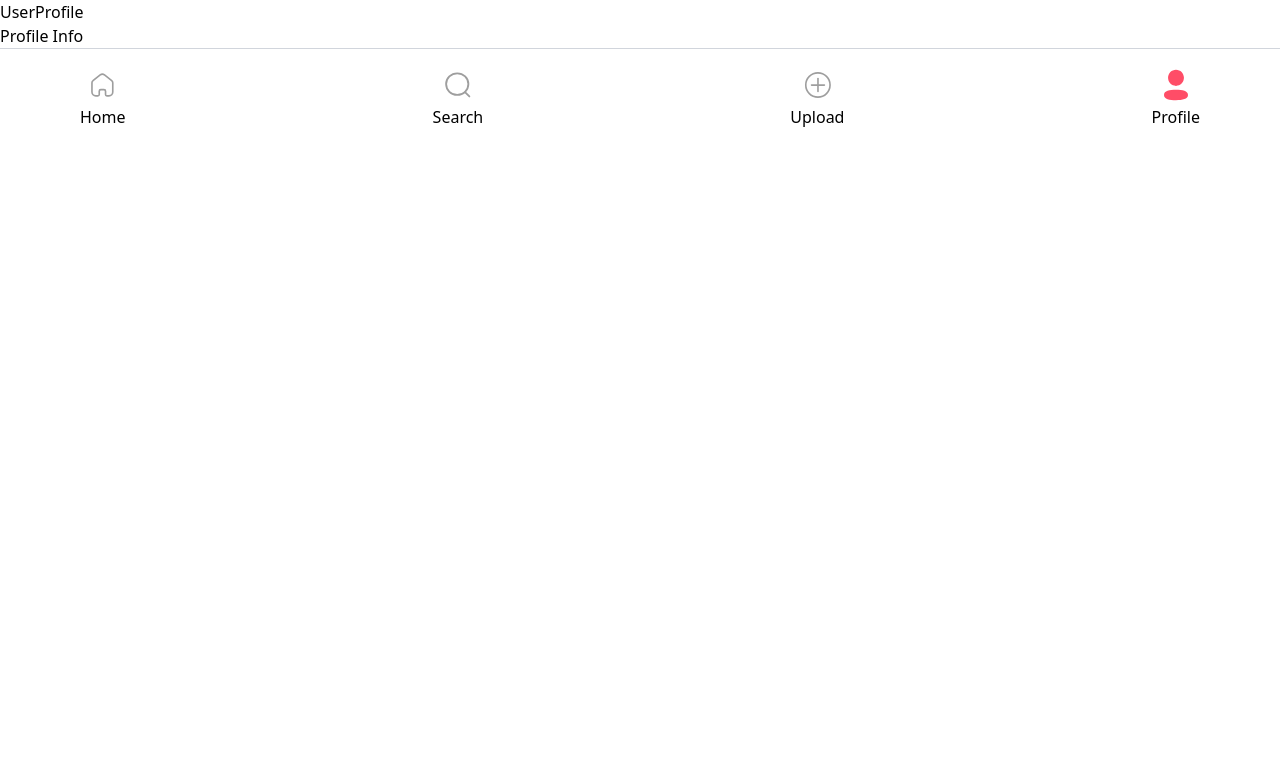
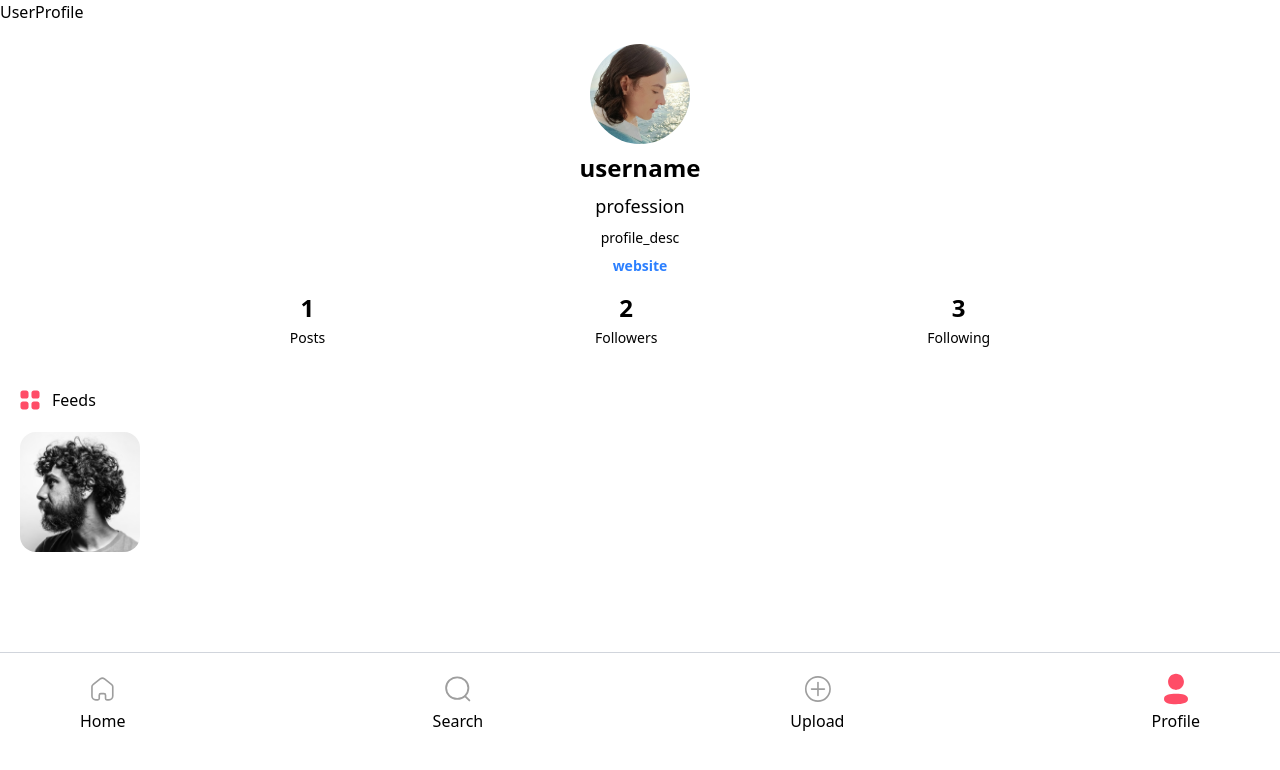
Before and after one commit to bebzbzbz/Sparkle-App, a React (Vite) app: page /profile in a window 1280 px wide. Shown: the top 770 px of the page. Built offline with nearby package versions, Linux system fonts and the light colour scheme.

Commit message:
base html for profileinfo and minifeed done

```diff
--- a/src/components/MiniFeed/MiniFeed.tsx
+++ b/src/components/MiniFeed/MiniFeed.tsx
@@ -1,7 +1,20 @@
 const MiniFeed = () => {
     return (
-        <>
-        </>
+        <article className="p-5 mb-20">
+            <div className="flex items-center justify-start gap-3 mb-5">
+                <div className="h-5 w-5">
+                    <img className="h-full object-fill" src="/public/svg/feed-filled.svg" alt="four rectangles" />
+                </div>
+                <p>Feeds</p>
+            </div>
+            <div className="grid gird-col-3">
+                <div className="h-30 w-30 ">
+                    {/* hier kommt das map mit den post_images rein */}
+                    <img className="h-full object-fill rounded-2xl transition ease-in-out hover:opacity-80" src="/public/svg/MiniFeed1.png" alt="" />
+                </div>
+            </div>
+
+        </article>
     );
 }
 
--- a/src/components/ProfileInfo/ProfileInfo.tsx
+++ b/src/components/ProfileInfo/ProfileInfo.tsx
@@ -1,8 +1,36 @@
+//  hier müssen insgesamt noch params mit den profile_ids verbunden werden
+
 const ProfileInfo = () => {
     return (
-        <>
-            <h1>Profile Info</h1>
-        </>
+        <article className="p-5">
+        {/* hier kommen username, profession, profile_desc und website rein */}
+            <div className="flex flex-col items-center justify-cente gap-2 mb-4">
+                <div className="h-25 w-25 transition ease-in-out hover:drop-shadow-xl hover:opacity-90">
+                    <img className="h-full object-fill rounded-full" src="/public/svg/ProfilePlaceholder.svg" alt="" />
+                </div>
+                <p className="text-2xl font-bold">username</p>
+                <p className="text-lg font-light">profession</p>
+                <p className="text-sm font-extralight">profile_desc</p>
+                <a className="cursor-pointer text-sm text-blue-500 font-bold" href="">website</a>
+            </div>
+
+        {/* hier kommen anzahl von posts, followers und following rein */}
+            <div className="flex justify-evenly items-center">
+                <div className="flex flex-col gap-1 items-center justify-center">
+                    <p className="text-2xl font-bold">1</p>
+                    <p className="text-sm font-extralight">Posts</p>
+                </div>
+                <div className="flex flex-col gap-1 items-center justify-center">
+                    <p className="text-2xl font-bold">2</p>
+                    <p className="text-sm font-extralight">Followers</p>
+                </div>
+                <div className="flex flex-col gap-1 items-center justify-center">
+                    <p className="text-2xl font-bold">3</p>
+                    <p className="text-sm font-extralight">Following</p>
+                </div>
+            </div>
+
+        </article>
     );
 }
 
```
Also changed, not shown: public/svg/MiniFeed1.png (added), public/svg/ProfilePlaceholder.svg (added).
